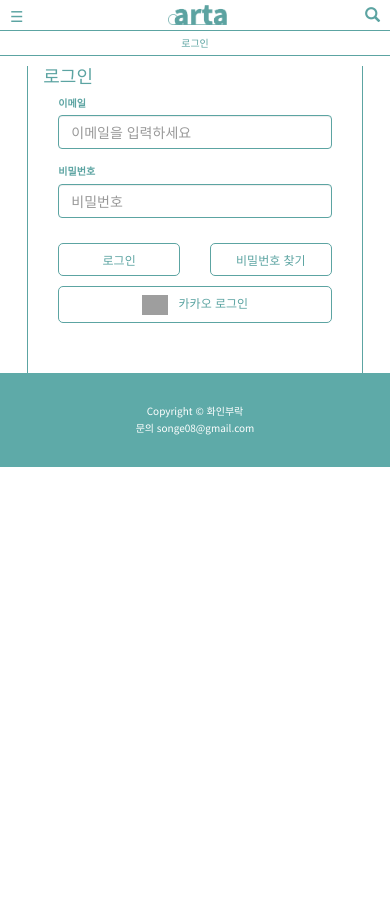
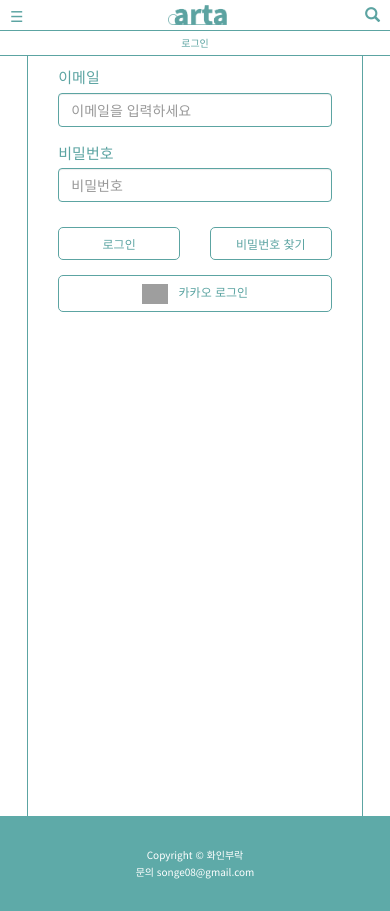
Before and after one commit to moosongsong/project-arta-server, a Django app: page /test/ in a window 390 px wide. Before the commit the page ends 467 px from the top, so only its background shows below. Run offline with Django 3.2, Linux system fonts and the light colour scheme; some libraries are stand-ins or nearby versions; grey boxes are pictures that could not be loaded.

Commit message:
login 상단에 공간 + 모바일 화면에 '로그인' 2개->1개 + 글씨 크기 수정

```diff
--- a/exhibition/templates/exhibition/ARTA_User_login.html
+++ b/exhibition/templates/exhibition/ARTA_User_login.html
@@ -7,6 +7,16 @@
 {% block style_blcok %}
     <link rel="stylesheet" href="{% static 'exhibition/css/main.css' %}"/>
     <style>
+      label {
+        font-size: 15px;
+        font-weight: normal;
+      }
+      .login {
+        min-height: 90vh;
+      }
+      .insert_e {
+        padding-top: 10px;
+      }
         #InputEmail {
             border: 1px solid #5CA4A2;
         }
@@ -32,6 +42,9 @@
             border-radius: 5px;
             font-size: 12px;
         }
+        .btn_s {
+          padding-bottom: 5px;
+        }
 
         .form-signin input[type="email"] {
             margin-bottom: 15px;
@@ -41,9 +54,23 @@
             margin-bottom: 15px;
         }
 
+        @media screen and (max-width: 768px) {
+          .form-signin-heading {
+            display: none;
+          }
+        }
+        @media screen and (min-width: 768px) and (max-width: 991px) {
+          .aside_container {
+            display: none;
+          }
+        }
         @media screen and (min-width: 992px) {
             .login_top {
                 display: none;
+            }
+            .form-signin-heading {
+              font-weight: bold;
+              padding-left: 5px;
             }
         }
     </style>
@@ -55,12 +82,10 @@
         </div>
         <div class="content_container col-md-11 col-md-pull-1">
             <div class="article_container">
-                <article>
-                    <div class="col-sm-4">
-                        <div class="login">
+              <div class="login col-sm-4">
                   <form class="form-signin">
-                                <h4 class="form-signin-heading">로그인</h4>
-                                <div class="row">
+                      <h4 class="form-signin-heading">로그인</h4>  <!--글자 크기-->
+                      <div class="row insert_e">
                           <div class="col-md-12">
                               <label for="InputEmail">이메일</label>
                               <input type="email" id="InputEmail" class="form-control"
@@ -68,7 +93,7 @@
                           </div>
                       </div>
 
-                                <div class="row">
+                      <div class="row insert_p">
                           <div class="col-md-12">
                               <label for="InputPassword">비밀번호</label>
                               <input type="password" id="InputPassword" class="form-control"
@@ -76,7 +101,7 @@
                           </div>
                       </div>
 
-                                <div class="row">
+                      <div class="row btn_s">
                           <div class="col-md-6 col-xs-6">
                               <button class="login_btn btn-block" type="submit">로그인</button>
                           </div>
@@ -101,8 +126,6 @@
                   </div>
               </div>
             </div>
-                </article>
-            </div>
         </div>
     </div>
 {% endblock %}
```
Lines whose indentation alone changed are shown as unchanged.
